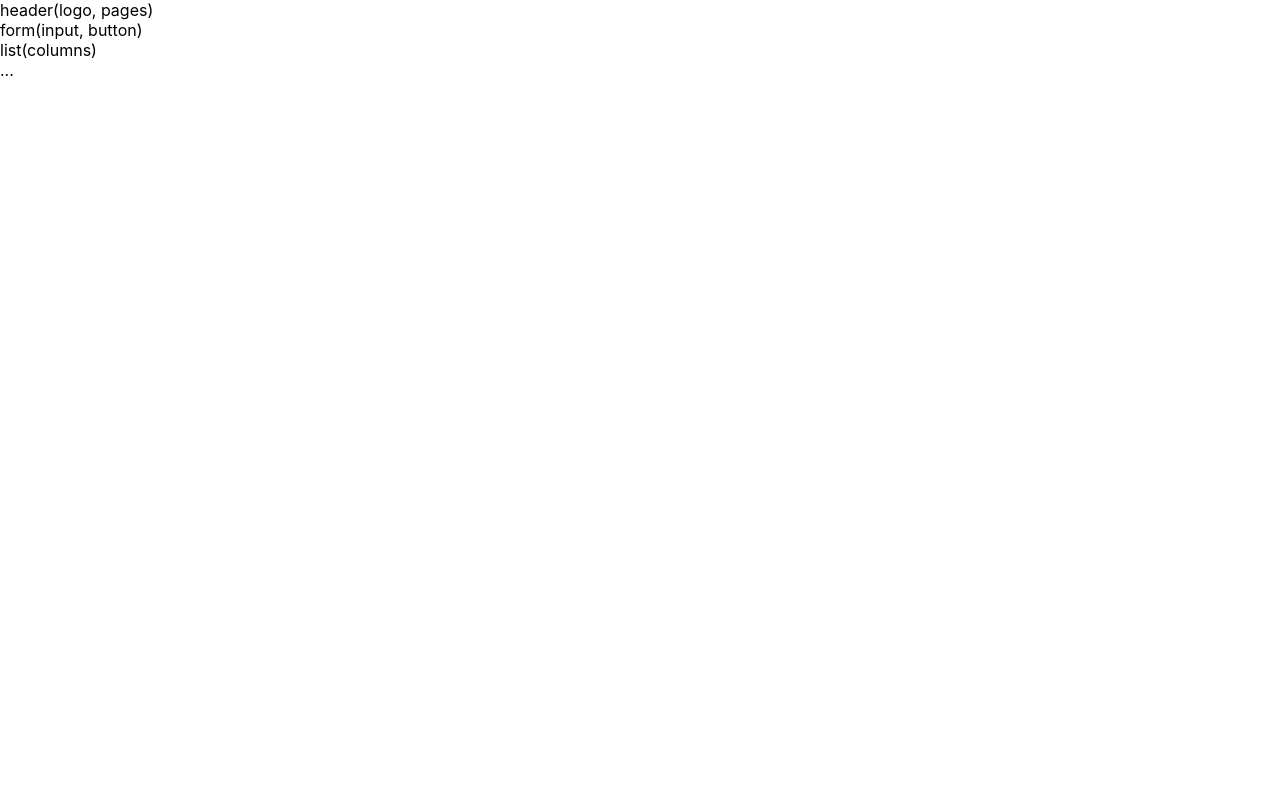
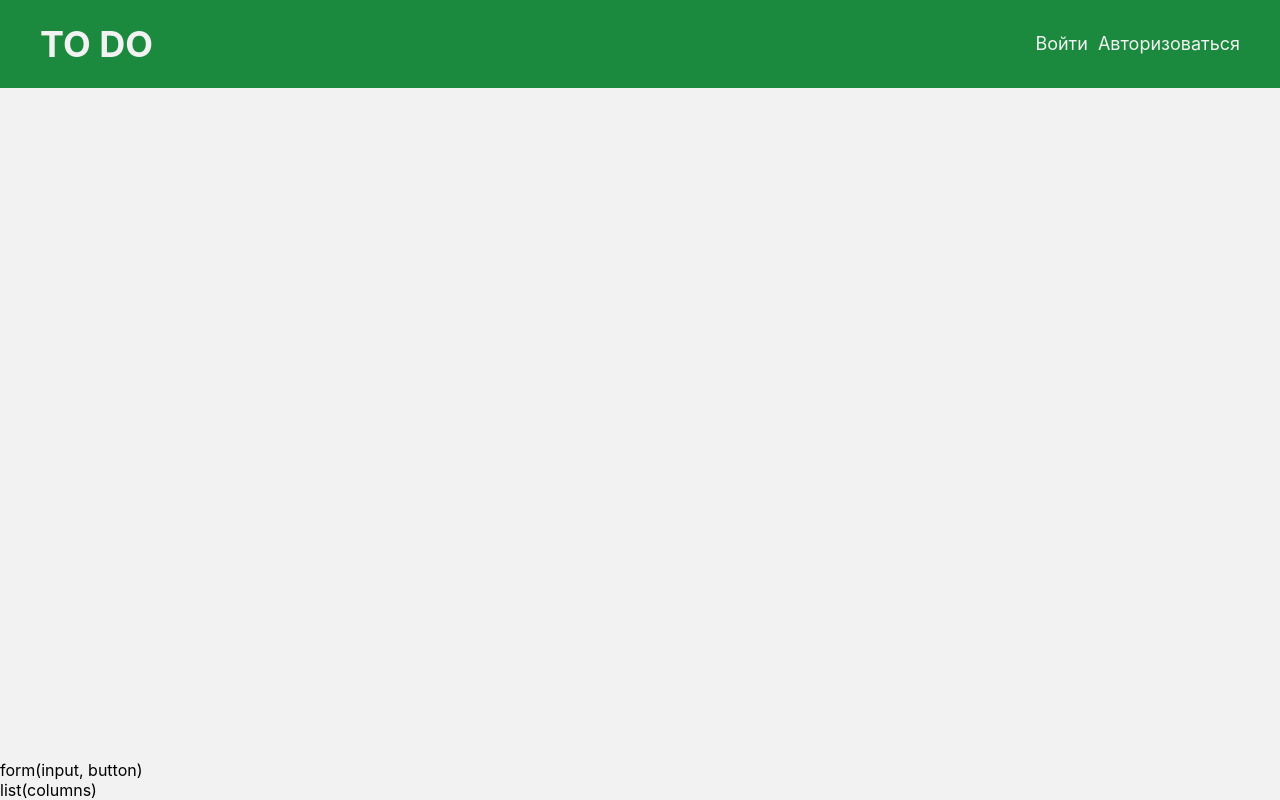
Before and after one commit to Nickdem/todo-2023, a React (Create React App) app: page / in a window 1280 px wide. Built offline with nearby package versions, Linux system fonts and the light colour scheme.

Commit message:
feat: базовый хедер

```diff
--- a/package.json
+++ b/package.json
@@ -52,6 +52,7 @@
     "eslint-plugin-prettier": "^4.2.1",
     "eslint-plugin-promise": "^6.1.1",
     "eslint-plugin-react": "^7.32.2",
+    "postcss-normalize": "^10.0.1",
     "prettier": "^2.8.4",
     "typescript": "^4.9.5"
   }
--- a/src/App.tsx
+++ b/src/App.tsx
@@ -1,10 +1,12 @@
-function App() {
-  return <>
-    <div className="header">header(logo, pages)</div>
-    <div className="form">form(input, button)</div>
-    <div className="list">list(columns)</div>
-    ...
-  </>
-}
+import Layout from "./components/Layout";
+
+const App = () => {
+  return (
+    <Layout>
+      <div className="form">form(input, button)</div>
+      <div className="list">list(columns)</div>
+    </Layout>
+  );
+};
 
 export default App;
--- /dev/null
+++ b/src/components/Header/Header.module.css
@@ -0,0 +1,31 @@
+.header {
+  background-color: var(--main-green);
+}
+
+.header-inner {
+  display: flex;
+  justify-content: space-between;
+  align-items: center;
+  padding: 20px 40px;
+}
+
+.header-logo {
+  font-size: 36px;
+  line-height: 48px;
+  font-weight: 700;
+}
+.header-navigation {
+}
+.navigation {
+}
+.navigation-list {
+  display: flex;
+  column-gap: 10px;
+}
+.navigation-item {
+}
+.navigation-link {
+  font-size: 18px;
+  line-height: 30px;
+  font-weight: 400;
+}
--- /dev/null
+++ b/src/components/Header/Header.tsx
@@ -0,0 +1,35 @@
+import { classNameConcatination } from "../../utils/classNameConcatination";
+import styles from "./Header.module.css";
+
+const Header = () => {
+  return (
+    <header className={styles.header}>
+      <div className={styles["header-inner"]}>
+        <a className={styles["header-logo"]} href="#123">
+          TO DO
+        </a>
+        <nav
+          className={classNameConcatination(styles, [
+            "header-navigation",
+            "navigation",
+          ])}
+        >
+          <ul className={styles["navigation-list"]}>
+            <li className={styles["navigation-item"]}>
+              <a className={styles["navigation-link"]} href="#d">
+                Войти
+              </a>
+            </li>
+            <li className={styles["navigation-item"]}>
+              <a className={styles["navigation-link"]} href="#ds">
+                Авторизоваться
+              </a>
+            </li>
+          </ul>
+        </nav>
+      </div>
+    </header>
+  );
+};
+
+export default Header;
--- /dev/null
+++ b/src/components/Header/index.tsx
@@ -0,0 +1,3 @@
+import Header from "./Header";
+
+export default Header;
--- /dev/null
+++ b/src/components/Layout/Layout.tsx
@@ -0,0 +1,16 @@
+import Header from "../Header";
+
+interface ILayoutProps {
+  children: JSX.Element | JSX.Element[];
+}
+
+const Layout = ({ children }: ILayoutProps) => {
+  return (
+    <>
+      <Header />
+      <main>{children}</main>
+    </>
+  );
+};
+
+export default Layout;
--- /dev/null
+++ b/src/components/Layout/index.tsx
@@ -0,0 +1,3 @@
+import Layout from "./Layout";
+
+export default Layout;
--- a/src/index.css
+++ b/src/index.css
@@ -1,13 +1,48 @@
+@import-normalize;
+
+:root {
+  --main-green: #1b8a3e;
+  --main-red: #c10d0d;
+  --main-blue: #3535e8;
+  --main-gray: #e3e3e3;
+  --main-grey: #f2f2f2;
+  --main-black: #262626;
+}
+
+* {
+  box-sizing: border-box;
+}
+
+ul {
+  padding: 0;
+  margin: 0;
+  list-style: none;
+}
+
+a {
+  text-decoration: none;
+  color: var(--main-grey);
+}
+
 body {
   margin: 0;
-  font-family: -apple-system, BlinkMacSystemFont, 'Segoe UI', 'Roboto', 'Oxygen',
-    'Ubuntu', 'Cantarell', 'Fira Sans', 'Droid Sans', 'Helvetica Neue',
+  font-family: -apple-system, BlinkMacSystemFont, "Segoe UI", "Roboto", "Oxygen",
+    "Ubuntu", "Cantarell", "Fira Sans", "Droid Sans", "Helvetica Neue",
     sans-serif;
   -webkit-font-smoothing: antialiased;
   -moz-osx-font-smoothing: grayscale;
+  font-size: 16px;
+  background-color: var(--main-grey);
 }
 
 code {
-  font-family: source-code-pro, Menlo, Monaco, Consolas, 'Courier New',
+  font-family: source-code-pro, Menlo, Monaco, Consolas, "Courier New",
     monospace;
 }
+
+#root {
+  display: flex;
+  justify-content: space-between;
+  flex-direction: column;
+  height: 100vh;
+}
--- /dev/null
+++ b/src/utils/classNameConcatination.ts
@@ -0,0 +1,16 @@
+interface IObj {
+  [key: string]: string;
+}
+
+export const classNameConcatination = (
+  stylesObj: IObj,
+  classNames: Array<string>,
+) => {
+  let resultStr = "";
+
+  for (const cls of classNames) {
+    resultStr += stylesObj[cls] + " ";
+  }
+
+  return resultStr.trimEnd();
+};
```
Also changed, not shown: 1 other file (tests, documents, lock files or other folders).
